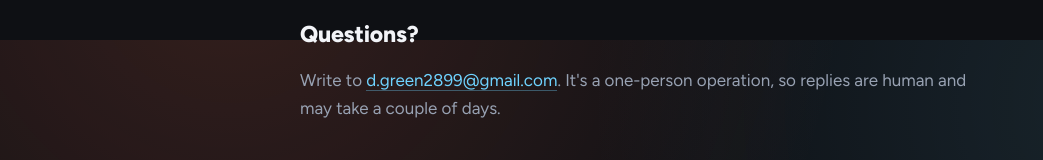
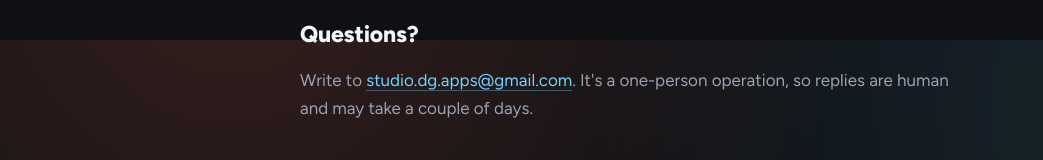
Before and after one commit to Dgreen-28/Mindless-Mini-Games-Legal, a plain HTML site: page index.html in a window 1280 px wide. Shown: the part 760-920 px from the top of the page, without its empty margins (0-1043 px from the left). Drawn offline with Linux system fonts and the light colour scheme.

Commit message:
Update contact email in index.html

```diff
--- a/index.html
+++ b/index.html
@@ -39,7 +39,7 @@
   </div>
 
   <h2>Questions?</h2>
-  <p>Write to <a href="mailto:d.green2899@gmail.com">d.green2899@gmail.com</a>. It's a one-person operation, so replies are human and may take a couple of days.</p>
+  <p>Write to <a href="mailto:studio.dg.apps@gmail.com">studio.dg.apps@gmail.com</a>. It's a one-person operation, so replies are human and may take a couple of days.</p>
 
   <footer>
     Mindless Mini Games is made by Corey Green, an independent developer.<br>
```
